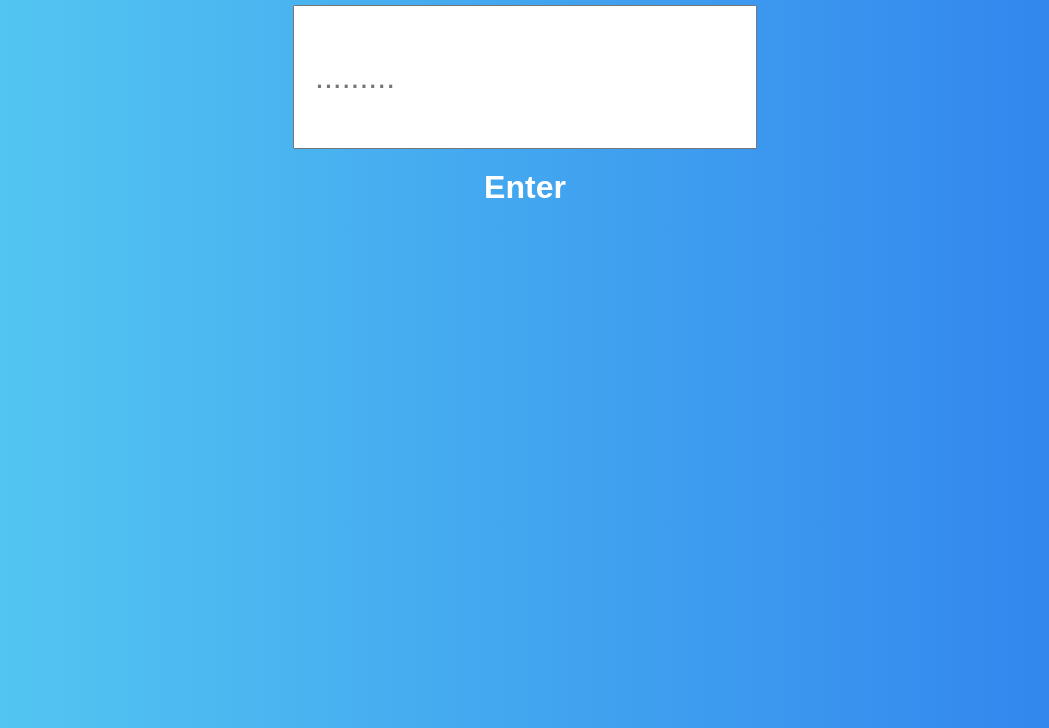
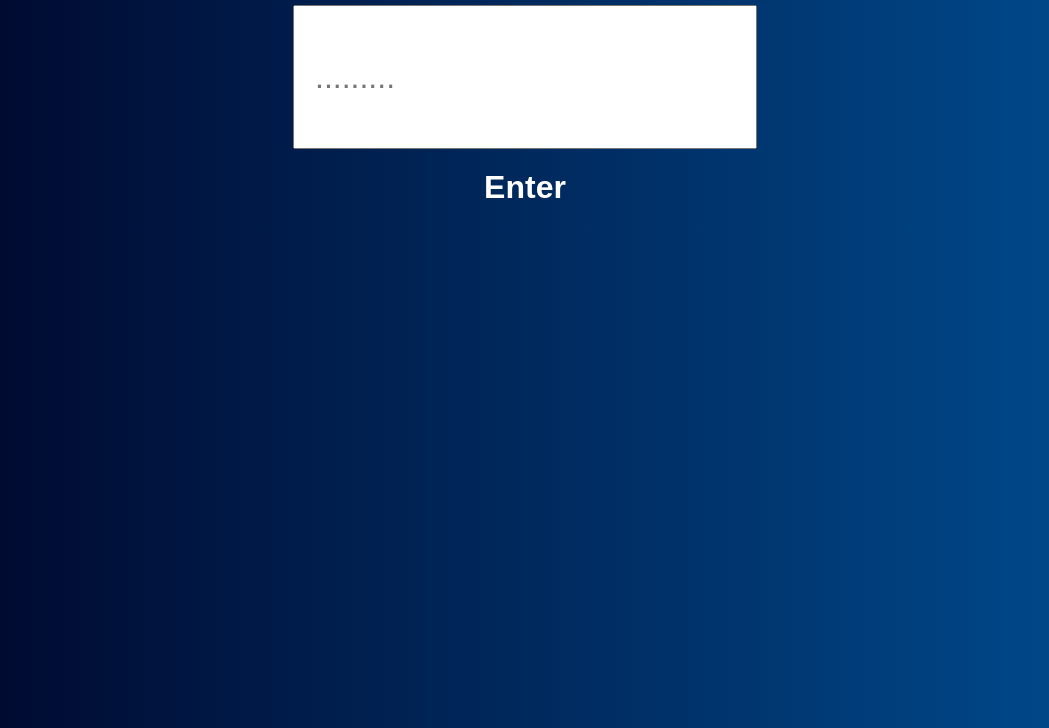
Before and after one commit to Eweaa/RandomShitPt1, a plain HTML site: page index.html in a window 1280 px wide. Shown: the part 72-800 px from the top of the page, without its empty margins (115-1164 px from the left). Drawn offline with Linux system fonts and the light colour scheme.

Commit message:
Update style.css

```diff
--- a/style.css
+++ b/style.css
@@ -4,8 +4,8 @@
 }
 
 body {
-  background: -webkit-gradient(linear, left top, right top, from(#56CCF2), to(#2F80ED));
-  background: linear-gradient(to right, #56CCF2, #2F80ED);
+  background: -webkit-gradient(linear, left top, right top, from(#000428), to(#004e92));
+  background: linear-gradient(to right,#000428,#004e92)
 }
 
 .main {
```
